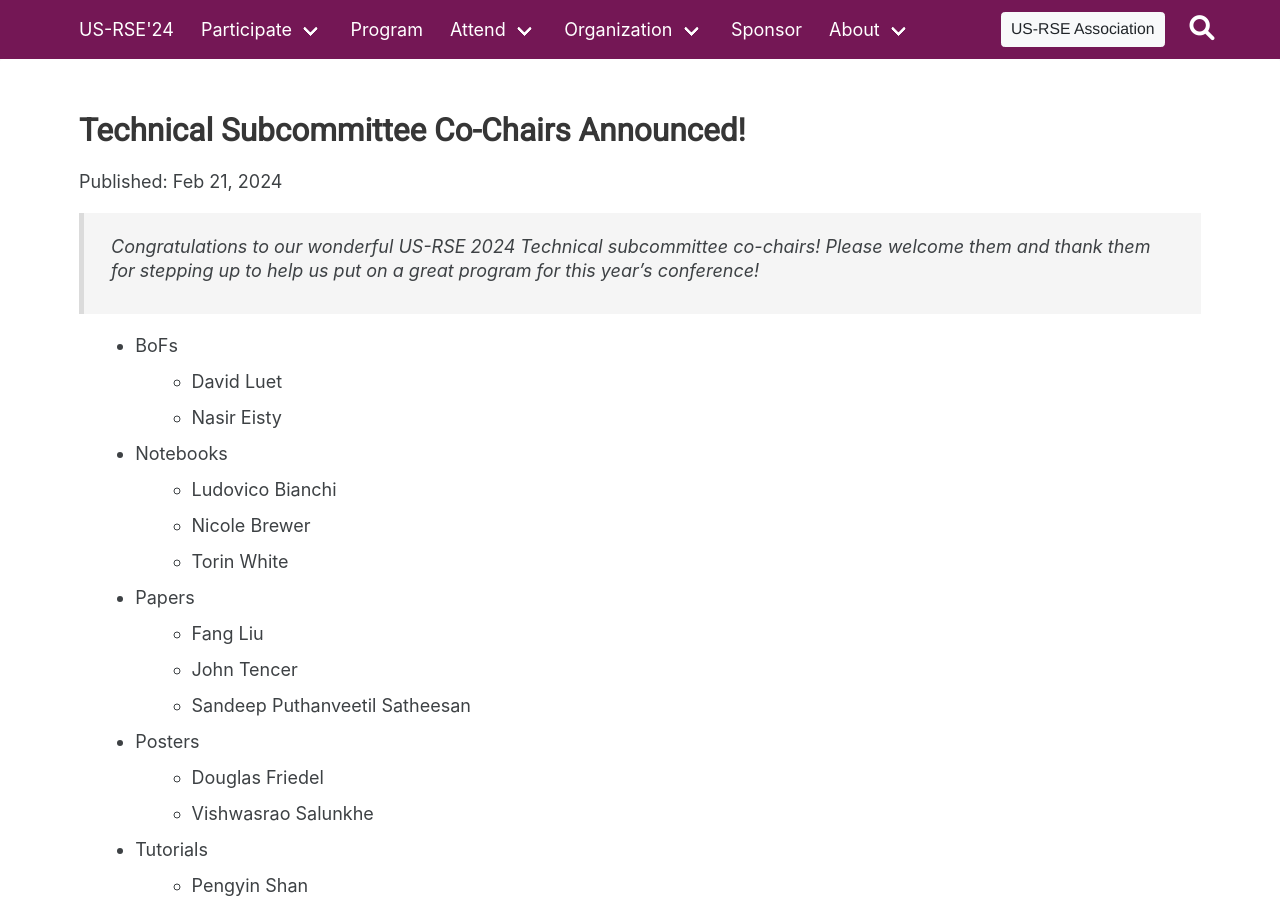
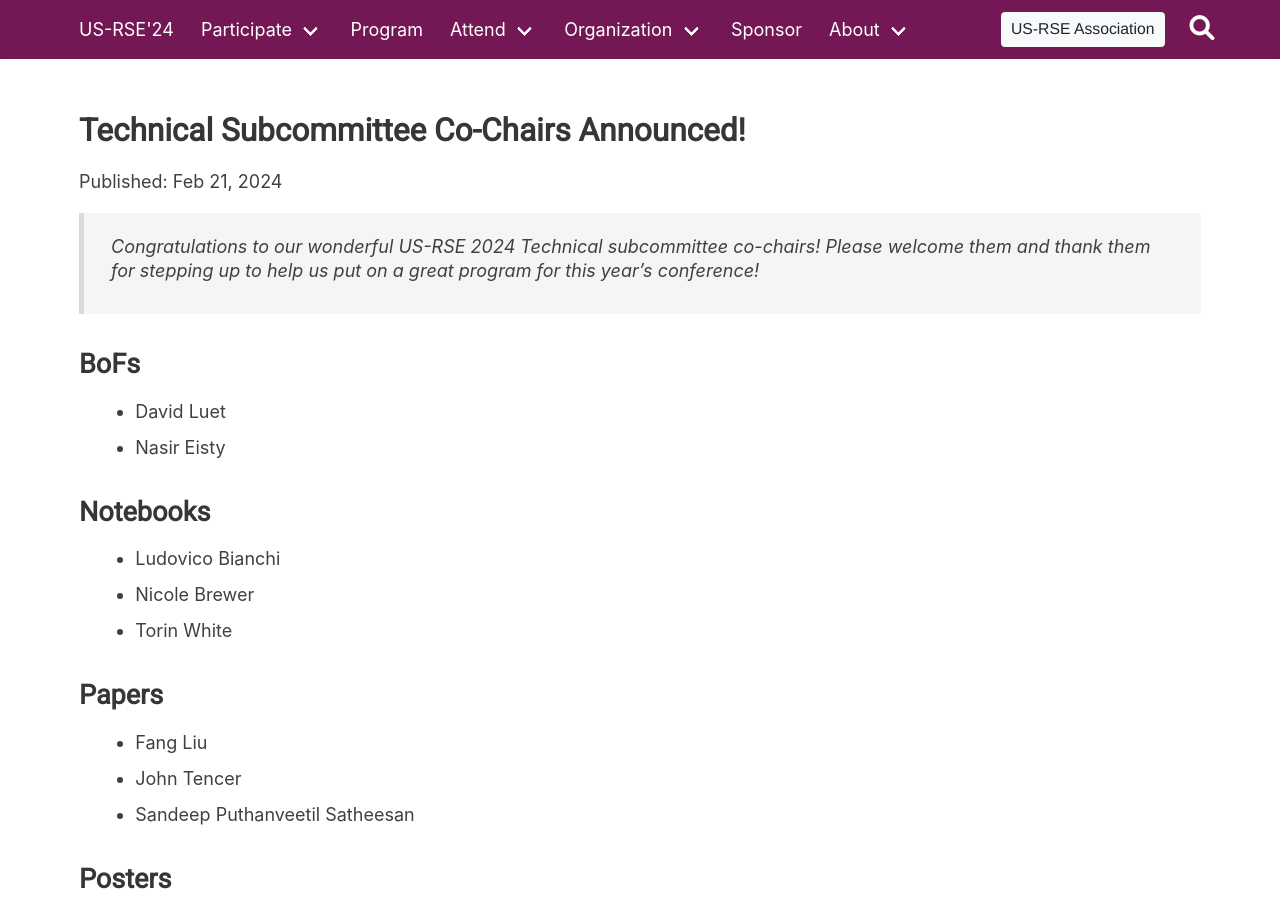
Before and after one commit to USRSE/usrse24, a Jekyll site: the page built from _posts/2024-02-21-technical-chairs.md, in a window 1280 px wide and 900 px high. Built offline with Jekyll 4.4.1, drawn with Linux system fonts in a browser that asks for light colours; a style sheet for code colours, icons or effects is not loaded.

```diff
--- a/_posts/2024-02-21-technical-chairs.md
+++ b/_posts/2024-02-21-technical-chairs.md
@@ -7,26 +7,39 @@ tags:
 
 > Congratulations to our wonderful US-RSE 2024 Technical subcommittee co-chairs! Please welcome them and thank them for stepping up to help us put on a great program for this year’s conference!
 
-- BoFs
-  - David Luet
-  - Nasir Eisty
-- Notebooks
-  - Ludovico Bianchi
-  - Nicole Brewer
-  - Torin White
-- Papers
-  - Fang Liu
-  - John Tencer
-  - Sandeep Puthanveetil Satheesan
-- Posters
-  - Douglas Friedel
-  - Vishwasrao Salunkhe
-- Tutorials
-  - Pengyin Shan
-  - Steven Clontz
-- Talks
-  - Derek Wilke
-  - Maria Patrou
-- Workshops
-  - Cody Balos
-  - Elaine Raybourn
+### BoFs
+
+- David Luet
+- Nasir Eisty
+
+### Notebooks
+
+- Ludovico Bianchi
+- Nicole Brewer
+- Torin White
+
+### Papers
+
+- Fang Liu
+- John Tencer
+- Sandeep Puthanveetil Satheesan
+
+### Posters
+
+- Douglas Friedel
+- Vishwasrao Salunkhe
+
+### Tutorials
+
+- Pengyin Shan
+- Steven Clontz
+
+### Talks
+
+- Derek Wilke
+- Maria Patrou
+
+### Workshops
+
+- Cody Balos
+- Elaine Raybourn
```
